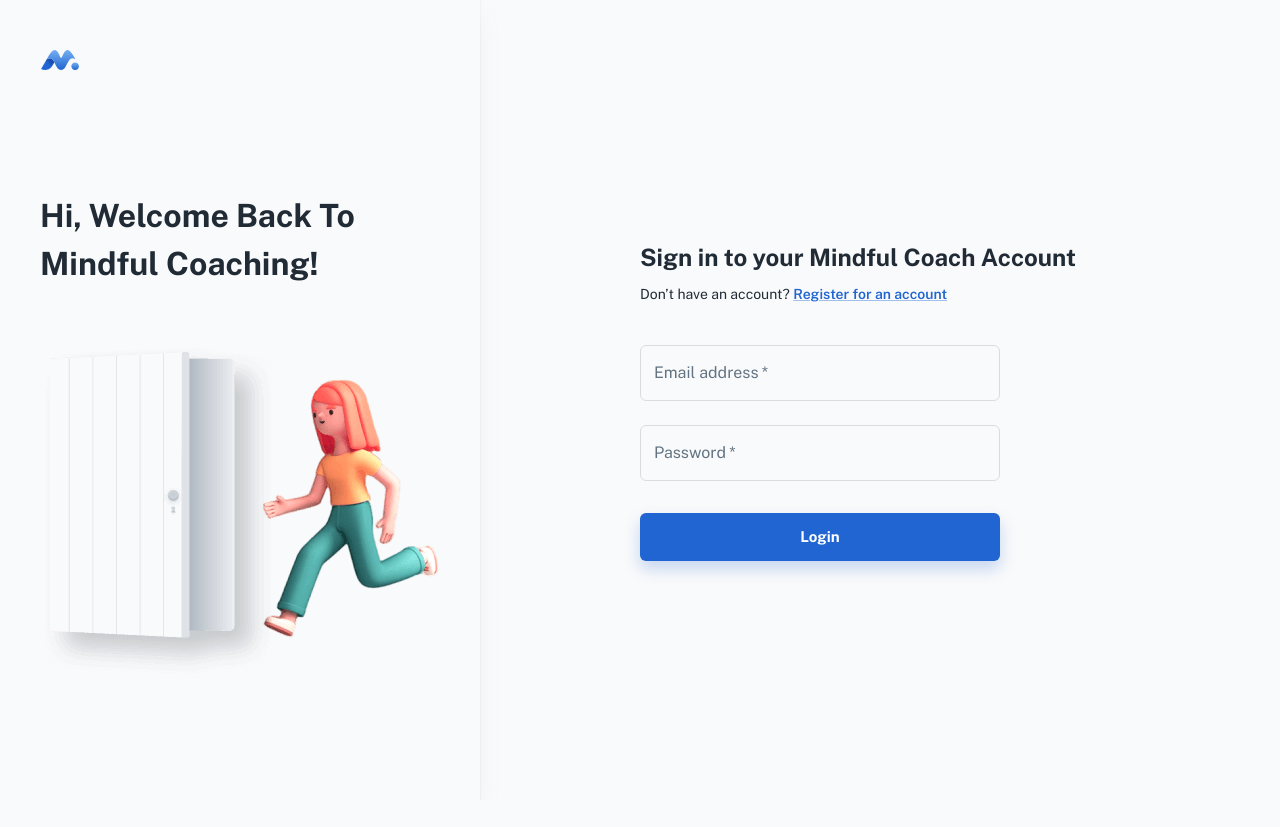
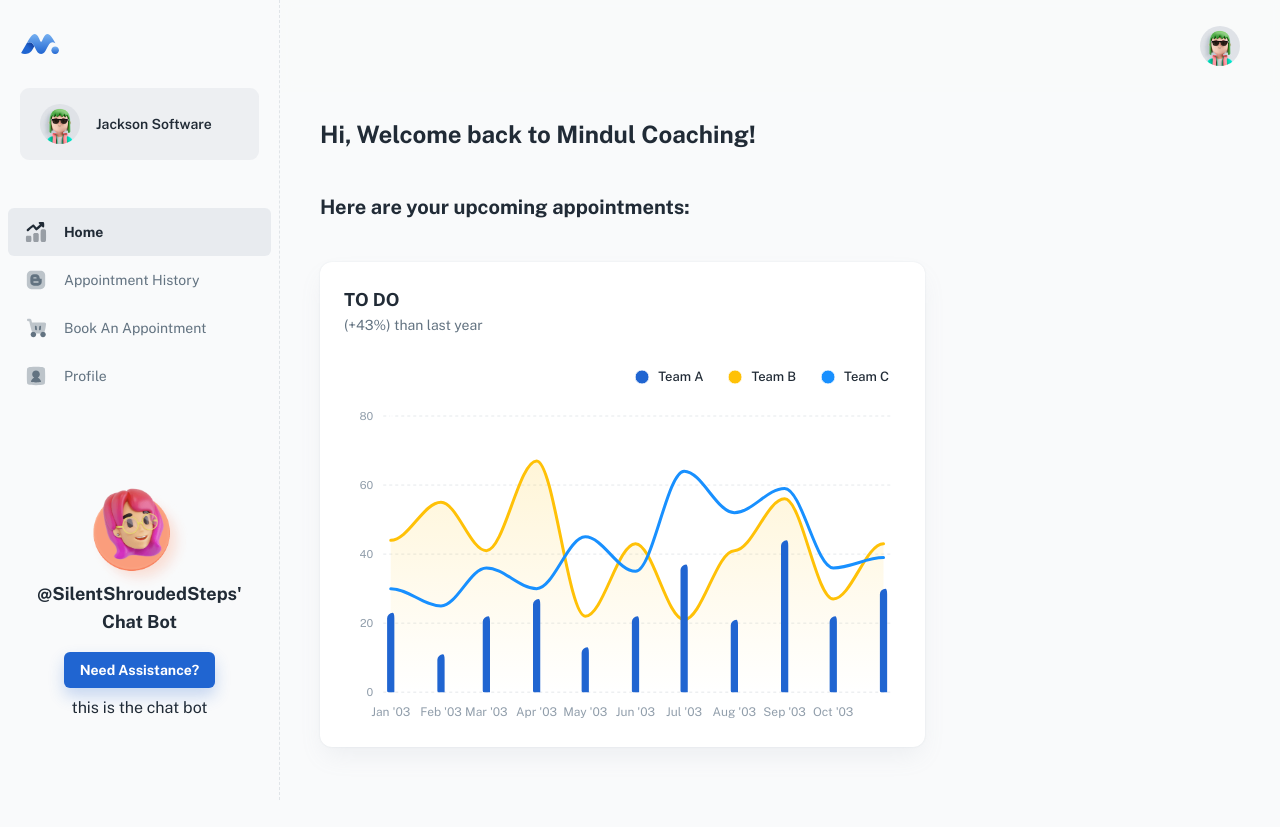
Before and after one commit to jjosegomez/ChatBot-BankingApp, a React (Create React App) app in the folder frontend/: page /dashboard/home in a window 1280 px wide. Before the commit this address led to /login. Before the commit the page ends 800 px from the top, so only its background shows below. Built offline with nearby package versions, Linux system fonts and the light colour scheme; some icons are missing; a web font is replaced by a local one.

Commit message:
chat UI started

```diff
--- a/frontend/src/App.js
+++ b/frontend/src/App.js
@@ -22,6 +22,5 @@ export default function App({ children }) {
         </ThemeProvider>
       </BrowserRouter>
     </HelmetProvider>
-
   );
 }
--- /dev/null
+++ b/frontend/src/layouts/dashboard/nav/Chat.js
@@ -0,0 +1,9 @@
+import React from "react";
+
+const Chat = () => {
+    return(
+        <div className="chat">this is the chat bot</div>
+    );
+}
+
+export default Chat;
--- /dev/null
+++ b/frontend/src/layouts/dashboard/nav/chat.css
@@ -0,0 +1,6 @@
+.chat{
+    width: 100px;
+    height: 300px;
+    background-color: lightblue;
+    border-radius: 5%;
+}
--- a/frontend/src/layouts/dashboard/nav/index.js
+++ b/frontend/src/layouts/dashboard/nav/index.js
@@ -14,6 +14,7 @@ import Scrollbar from '../../../components/scrollbar';
 import NavSection from '../../../components/nav-section';
 //
 import navConfig from './config';
+import Chat from "./Chat.js"
 
 // ----------------------------------------------------------------------
 
@@ -93,10 +94,10 @@ export default function Nav({ openNav, onCloseNav }) {
             </Typography>
 
           </Box>
-
           <Button href="https://material-ui.com/store/items/minimal-dashboard/" target="_blank" variant="contained">
             Need Assistance?
           </Button>
+          <Chat></Chat>
         </Stack>
       </Box>
     </Scrollbar>
--- a/frontend/src/routes.js
+++ b/frontend/src/routes.js
@@ -17,7 +17,7 @@ import isAuthenticated from './_mock/authenticate'
 
 export default function Router() {
 
-  const authenticated = isAuthenticated();
+  const authenticated = true;
   const routes = useRoutes([
     {
       path: '/dashboard',
```
Also changed, not shown: 2 other files (tests, documents, lock files or other folders).
